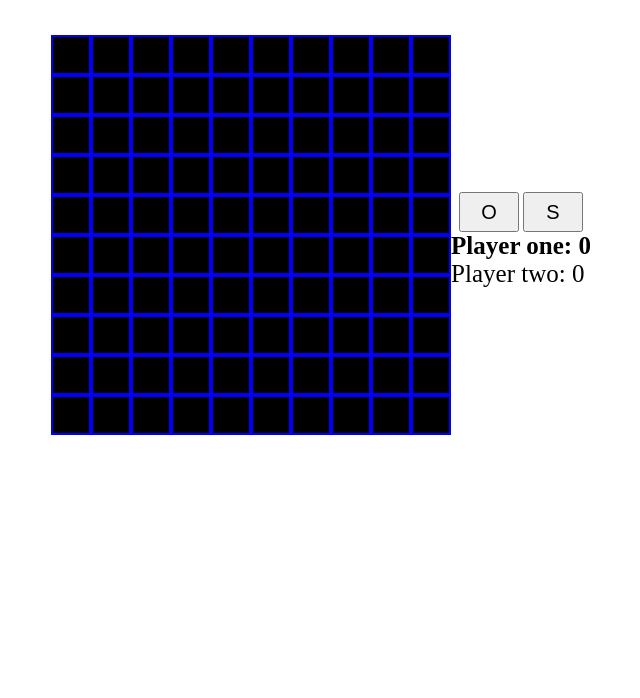
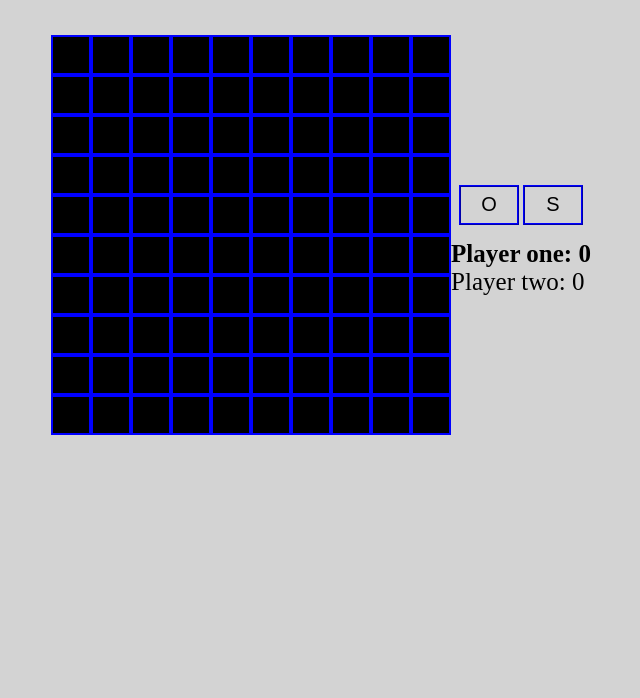
Before and after one commit to Jtoledoiq/O-S-O-Game, a plain HTML site: page index.html in a window 1280 px wide. Shown: the part 102-800 px from the top of the page, without its empty margins (319-959 px from the left). Drawn offline with nearby package versions, Linux system fonts and the light colour scheme.

Commit message:
Update style.css

```diff
--- a/style.css
+++ b/style.css
@@ -1,6 +1,7 @@
 *{
   margin:0;
   padding:0;
+  background-color:lightgrey;
 }
 
 h1 {
@@ -44,6 +45,10 @@ height:40px;
   padding:5px 10px 5px 10px;
   cursor:pointer;
   margin-top:10px;
+  margin-bottom:15px;
+  border: 2px;
+  border-color:blue;
+  border-style: ridge;
 }
 button:focus {
   background-color:blue;
```
Lines whose indentation alone changed are shown as unchanged.
